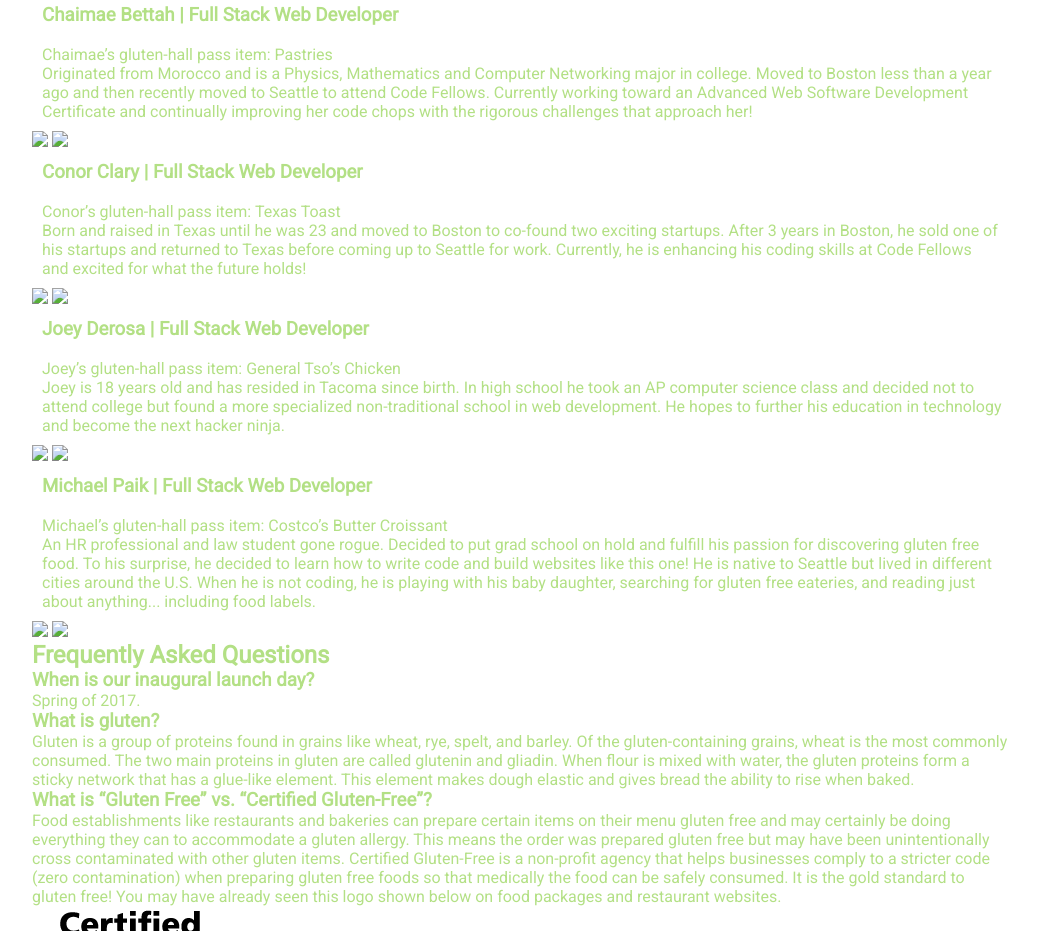
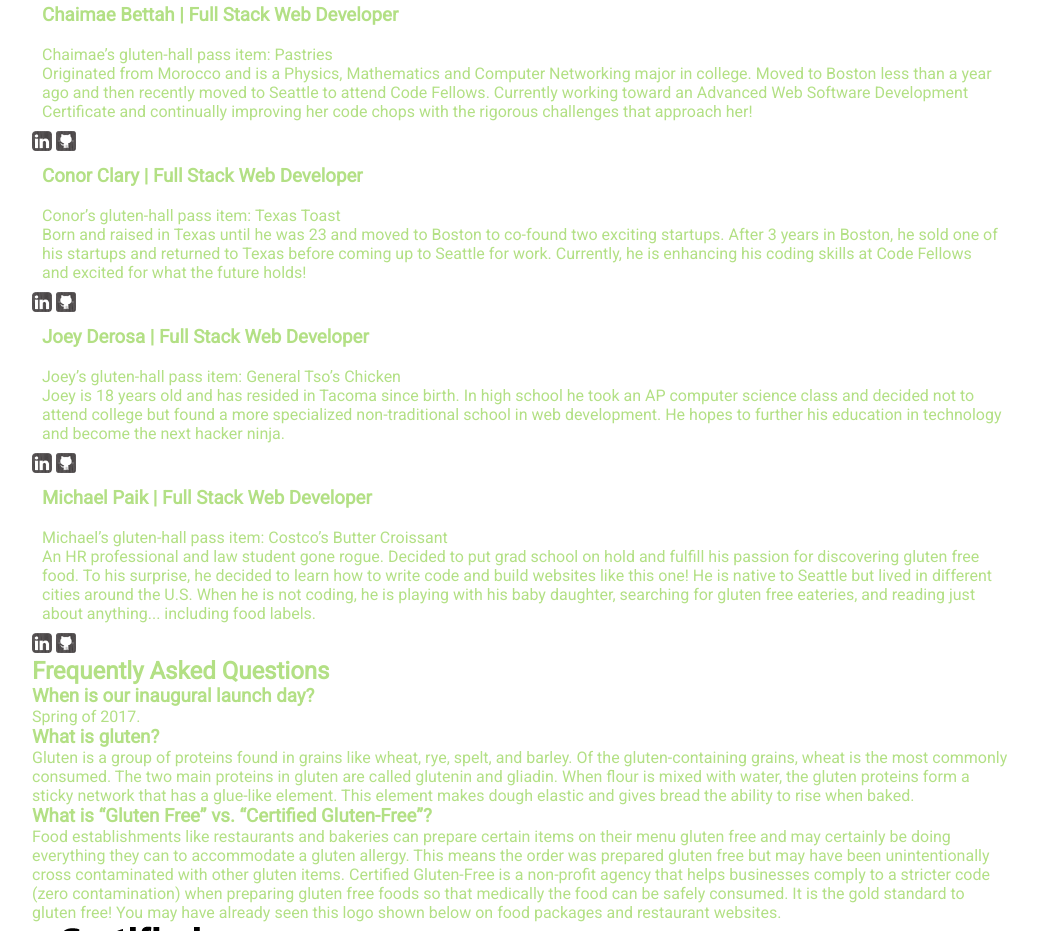
Before and after one commit to Copenbacon/wheatlessin, a website: page index.html in a window 1280 px wide. Shown: the part 1060-1991 px from the top of the page, without its empty margins (118-1156 px from the left). Drawn offline with nearby package versions, Linux system fonts and the light colour scheme; some packages are replaced by stand-ins of ours; a script that the page names is missing.

Commit message:
team profile media icons

```diff
--- a/index.html
+++ b/index.html
@@ -81,8 +81,8 @@
                   <p>Originated from Morocco and is a Physics, Mathematics and Computer Networking major in college. Moved to Boston less than a year ago and then recently moved to Seattle to attend Code Fellows. Currently working toward an Advanced Web Software Development Certificate and continually improving her code chops with the rigorous challenges that approach her!</p>
                 </div>
               </section>
-              <a class="linkedin" href=""><img src="../images/linkedin50px.png"></a>
-              <a class="github" href=""><img src="../images/githubicon50px.png"></a>
+              <a class="linkedin" href=""><img id="linkedinIcon" src="imgs/linkedinIcon.png"></a>
+              <a class="github" href=""><img id="githubIcon" src="imgs/githubIcon.png"></a>
               <!-- CHAIMAE BETTAH END-->
               <!-- CONOR CLARY -->
               <section class="teamsection">
@@ -93,8 +93,8 @@
                   <p>Born and raised in Texas until he was 23 and moved to Boston to co-found two exciting startups. After 3 years in Boston, he sold one of his startups and returned to Texas before coming up to Seattle for work. Currently, he is enhancing his coding skills at Code Fellows and excited for what the future holds!</p>
                 </div>
               </section>
-              <a class="linkedin" href=""><img src="../images/linkedin50px.png"></a>
-              <a class="github" href=""><img src="../images/githubicon50px.png"></a>
+              <a class="linkedin" href=""><img id="linkedinIcon" src="imgs/linkedinIcon.png"></a>
+              <a class="github" href=""><img id="githubIcon" src="imgs/githubIcon.png"></a>
               <!-- CONOR CLARY END-->
               <!-- JOEY DEROSA -->
               <section class="teamsection">
@@ -105,8 +105,8 @@
                   <p>Joey is 18 years old and has resided in Tacoma since birth. In high school he took an AP computer science class and decided not to attend college but found a more specialized non-traditional school in web development. He hopes to further his education in technology and become the next hacker ninja.</p>
                 </div>
               </section>
-              <a class="linkedin" href=""><img src="../images/linkedin50px.png"></a>
-              <a class="github" href=""><img src="../images/githubicon50px.png"></a>
+              <a class="linkedin" href=""><img id="linkedinIcon" src="imgs/linkedinIcon.png"></a>
+              <a class="github" href=""><img id="githubIcon" src="imgs/githubIcon.png"></a>
               <!-- JOEY DEROSA END-->
               <!-- MICHAEL PAIK -->
               <section class="teamsection">
@@ -117,8 +117,8 @@
                   <p>An HR professional and law student gone rogue. Decided to put grad school on hold and fulfill his passion for discovering gluten free food. To his surprise, he decided to learn how to write code and build websites like this one! He is native to Seattle but lived in different cities around the U.S. When he is not coding, he is playing with his baby daughter, searching for gluten free eateries, and reading just about anything... including food labels.</p>
                 </div>
               </section>
-              <a class="linkedin" href="https://www.linkedin.com/in/michael-paik-100b8b8?authType=NAME_SEARCH&authToken=mmmE&locale=en_US&trk=tyah&trkInfo=clickedVertical%3Amynetwork%2CclickedEntityId%3A26810064%2CauthType%3ANAME_SEARCH%2Cidx%3A1-2-2%2CtarId%3A1476399883680%2Ctas%3Amichael"><img src="../images/linkedin50px.png"></a>
-              <a class="github" href="https://github.com/jmpaik"><img src="../images/githubicon50px.png"></a>
+              <a class="linkedin" href="https://www.linkedin.com/in/michael-paik-100b8b8?authType=NAME_SEARCH&authToken=mmmE&locale=en_US&trk=tyah&trkInfo=clickedVertical%3Amynetwork%2CclickedEntityId%3A26810064%2CauthType%3ANAME_SEARCH%2Cidx%3A1-2-2%2CtarId%3A1476399883680%2Ctas%3Amichael"><img id="linkedinIcon" src="imgs/linkedinIcon.png"></a>
+              <a class="github" href="https://github.com/jmpaik"><img id="githubIcon" src="imgs/githubIcon.png"></a>
               <!-- MICHAEL PAIK END-->
           </div>
           <div id="faq">
--- a/style/layout.css
+++ b/style/layout.css
@@ -43,6 +43,14 @@
   width: 40px;
 }
 
+#linkedinIcon {
+  width: 20px;
+}
+
+#githubIcon {
+  width: 20px;
+}
+
 .search-container {
     display: flex;
     flex-direction: column;
```
Also changed, not shown: imgs/githubIcon.png (added), imgs/linkedinIcon.png (added), 1 other file.
